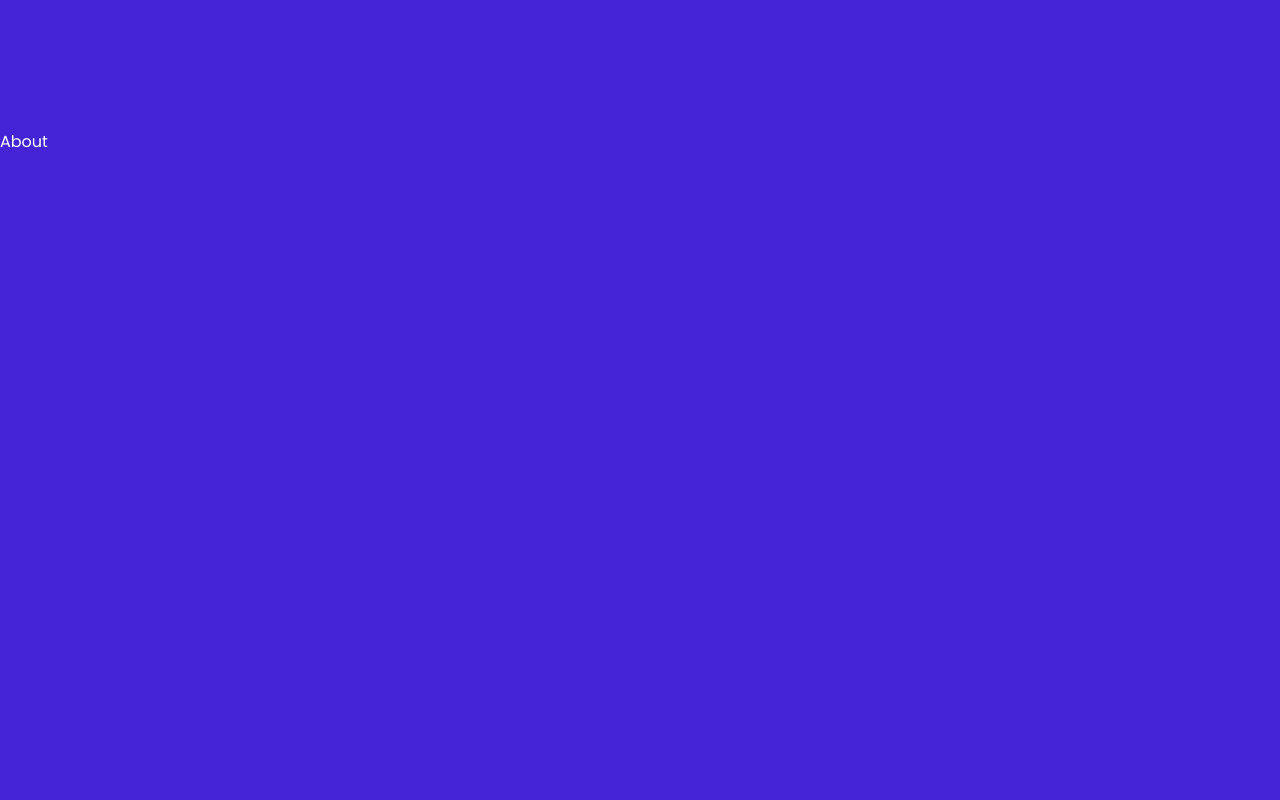
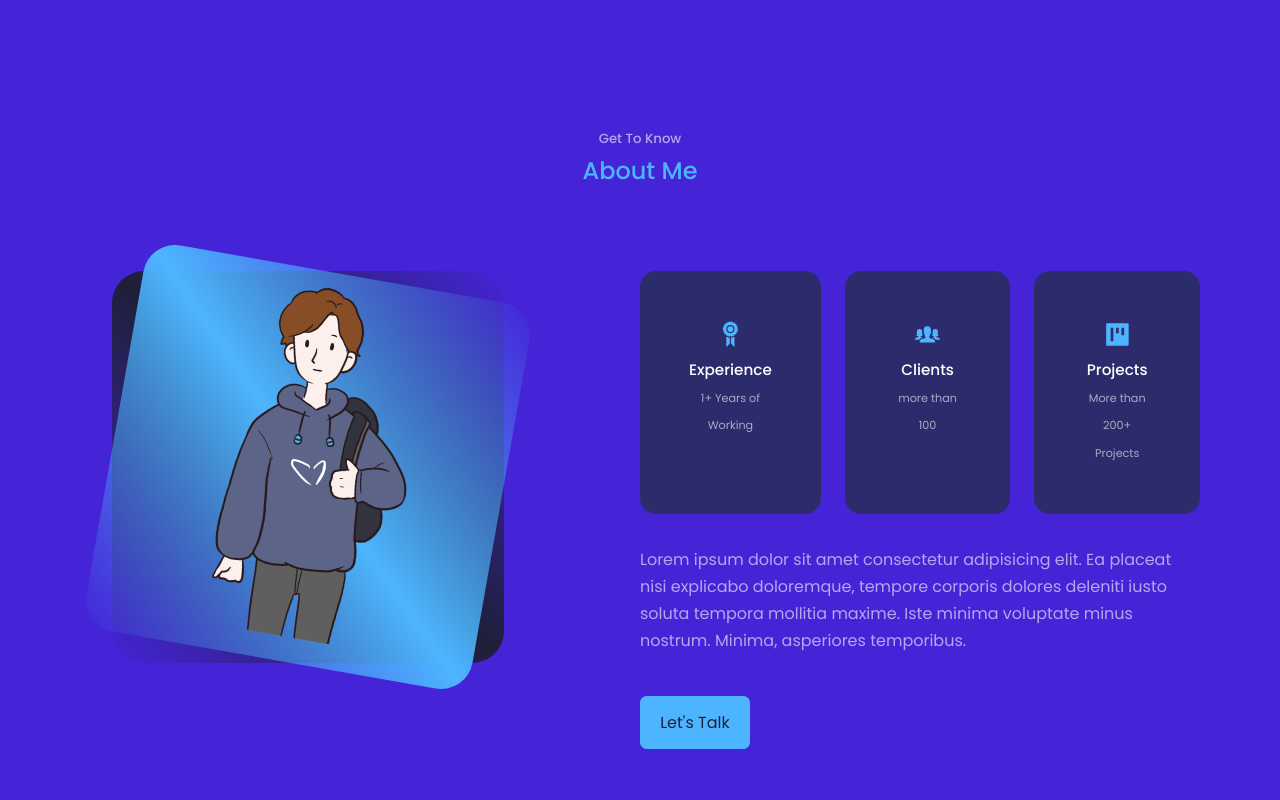
Before and after one commit to Av1nay/Portfolio, a React (Create React App) app: page / in a window 1280 px wide. Shown: the part 800-1600 px from the top of the page. Built offline with nearby package versions, Linux system fonts and the light colour scheme.

Commit message:
about section added

```diff
--- a/src/components/about/About.js
+++ b/src/components/about/About.js
@@ -1,8 +1,47 @@
 import React from 'react'
+import './about.css'
+import Avatar from '../../assets/avatar1.png'
+import {GiAchievement} from 'react-icons/gi'
+import {IoIosPeople} from 'react-icons/io'
+import {AiFillProject} from 'react-icons/ai'
 
 const About = () =>{
     return(
-        <section id='about'>About</section>
+        <section id='about'>
+            <h5>Get To Know</h5>
+            <h2>About Me</h2>
+            <div className="conatainer about_container">
+                <div className="about_me">
+                    <div className="about_me_image">
+                        <img src={Avatar} alt="profile pic" />
+                    </div>
+                </div>
+
+                <div className="about_content">
+                    <div className="about_cards">
+                        <article className="about_card">
+                            <GiAchievement className='icons'/>
+                            <h5>Experience</h5>
+                            <small>1+ Years of Working</small>
+                        </article>
+                        <article className="about_card">
+                            <IoIosPeople className='icons'/>
+                            <h5>Clients</h5>
+                            <small>more than 100</small>
+                        </article>
+                        <article className="about_card">
+                            <AiFillProject className='icons'/>
+                            <h5>Projects</h5>
+                            <small>More than 200+ Projects</small>
+                        </article>
+                    </div>
+                    <p>
+                            Lorem ipsum dolor sit amet consectetur adipisicing elit. Ea placeat nisi explicabo doloremque, tempore corporis dolores deleniti iusto soluta tempora mollitia maxime. Iste minima voluptate minus nostrum. Minima, asperiores temporibus.
+                        </p>
+                        <a href="#contact" className='btn btn-primary'>Let's Talk</a>
+                </div>
+            </div>
+        </section>
     )
 }
 
--- a/src/components/about/about.css
+++ b/src/components/about/about.css
@@ -0,0 +1,99 @@
+.about_container{
+    display: grid;
+    grid-template-columns: 35% 50%;
+    gap: 15%;
+    margin: 5rem;
+}
+
+.about_me{
+    width: 100%;
+    aspect-ratio: 1/1;
+    border-radius: 2rem;
+    background: linear-gradient(45deg, transparent, var(--color-bg), transparent);
+    display: grid;
+    place-items: center;
+    margin-left: 2rem;
+}
+
+.about_me_image{
+    border-radius: 2rem;
+    overflow: hidden;
+    background:linear-gradient(45deg, transparent, var(--color-primary), transparent);
+    transform: rotate(10deg);
+    transition: var(--transition);
+}
+.about_me_image:hover{
+    transform: rotate(0);
+}
+
+.about_cards{
+    display: grid;
+    grid-template-columns: repeat(3, 1fr);
+    gap: 1.5rem;
+}
+.about_card{
+    background: var(--color-bg-variant);
+    border: 1px solid transparent;
+    border-radius: 1rem;
+    padding: 3rem;
+    text-align: center;
+    transition: var(--transition);
+}
+
+.about_card:hover{
+    background: transparent;
+    border-color: var(--color-primary-variant);
+    cursor: default;
+}
+
+.icons{
+    color: var(--color-primary);
+    font-size: 1.8rem;
+}
+
+.about_card h5{
+    font-size: 0.95rem;
+}
+
+.about_card small{
+    font-size: 0.7rem;
+    color: var(--color-white-light);
+}
+
+.about_content p{
+    margin: 2rem 0 2.6rem;
+    color: var(--color-white-light);
+}
+
+@media screen and (max-width:1024px) {
+    .about_container{
+        grid-template-columns: 1fr;
+        gap: 0;
+    }
+
+    .about_me{
+        width: 50%;
+        margin: 2rem auto 4rem;
+    }
+
+    .about_content p{
+        margin: 1rem;
+    }
+}
+
+@media screen and (max-width:600px){
+    .about_me{
+        width: 100%;
+        margin: 0 auto 3rem;
+    }
+    .about_cards{
+        grid-template-columns: 1fr;
+        gap: 1rem;
+    }
+    .about_content{
+        text-align: center;
+    }
+    .about_content p{
+        margin: 1.5rem 0;
+    }
+}
```
